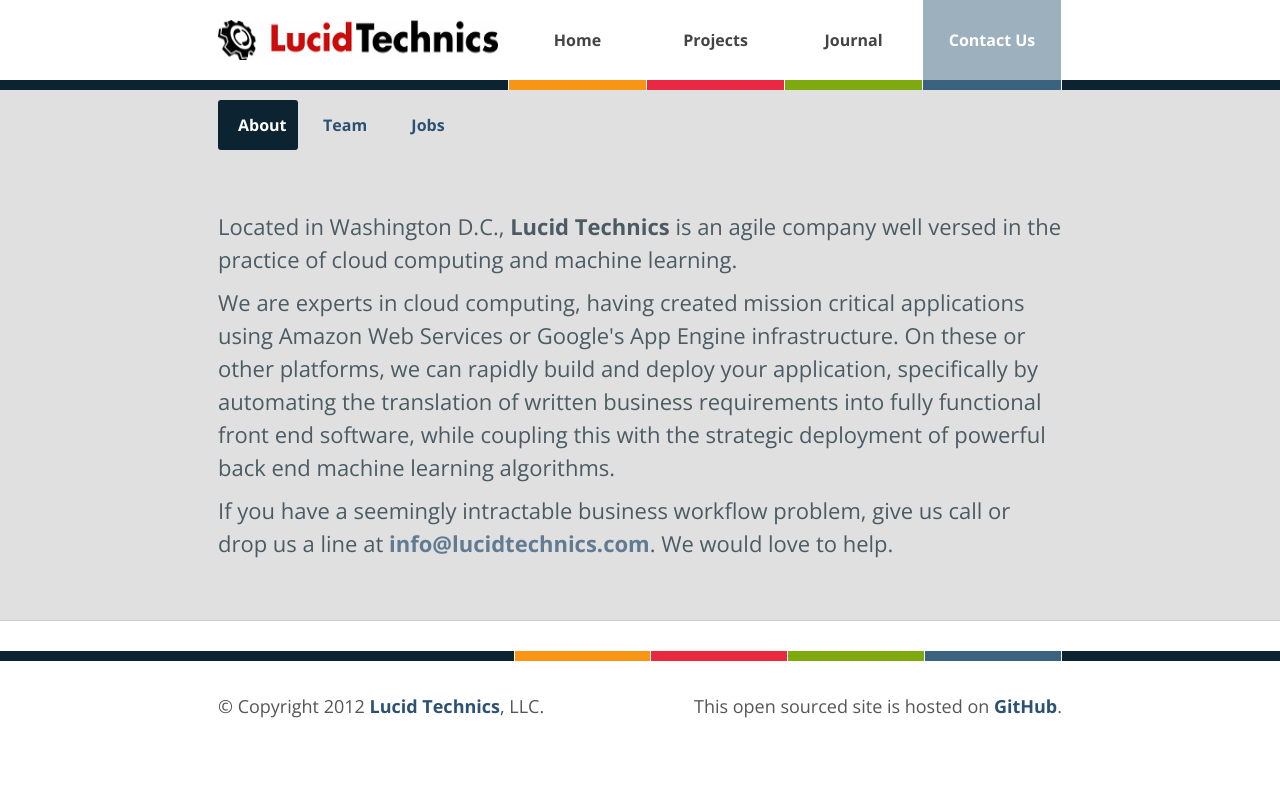
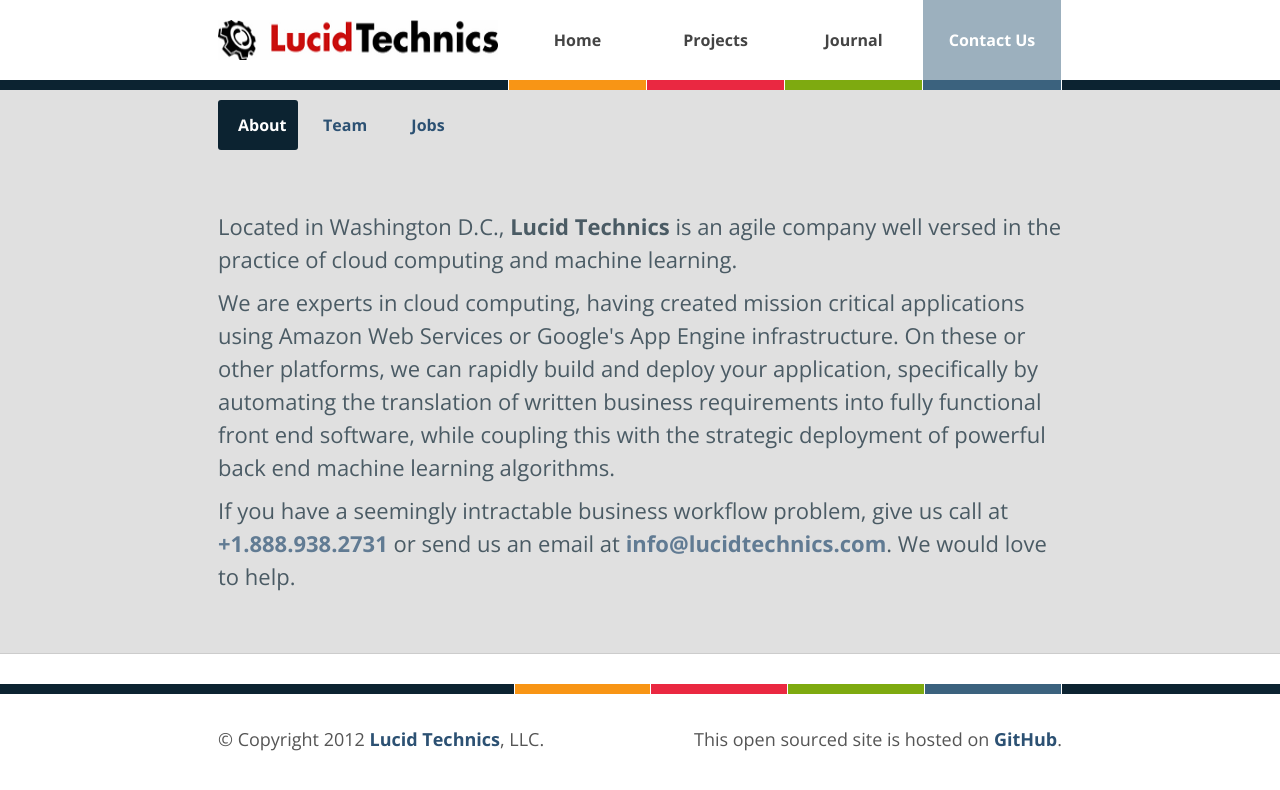
Before and after one commit to LucidTechnics/lucidtechnics.github.com, a Jekyll site: the page built from about.html, in a window 1280 px wide. Shown: the top 790 px of the page. Built offline with Jekyll 4.4.1, drawn with Linux system fonts in a browser that asks for light colours; nearby versions of some CDN libraries.

Commit message:
Updated about.html

```diff
--- a/about.html
+++ b/about.html
@@ -15,7 +15,7 @@
         <p>
         We are experts in cloud computing, having created mission critical applications using Amazon Web Services or Google's App Engine infrastructure.  On these or other platforms, we can rapidly build and deploy your application, specifically by automating the translation of written business requirements into fully functional front end software, while coupling this with the strategic deployment of powerful back end machine learning algorithms.
         </p>
-        <p> If you have a seemingly intractable business workflow problem, give us call or drop us a line at <a href="mailto:info@lucidtechnics.com">info@lucidtechnics.com</a>.  We would love to help.
+        <p> If you have a seemingly intractable business workflow problem, give us call at <a href="tel:+18889382731">+1.888.938.2731</a> or send us an email at <a href="mailto:info@lucidtechnics.com">info@lucidtechnics.com</a>.  We would love to help.
         </p>
       </div>
     </div>
```
